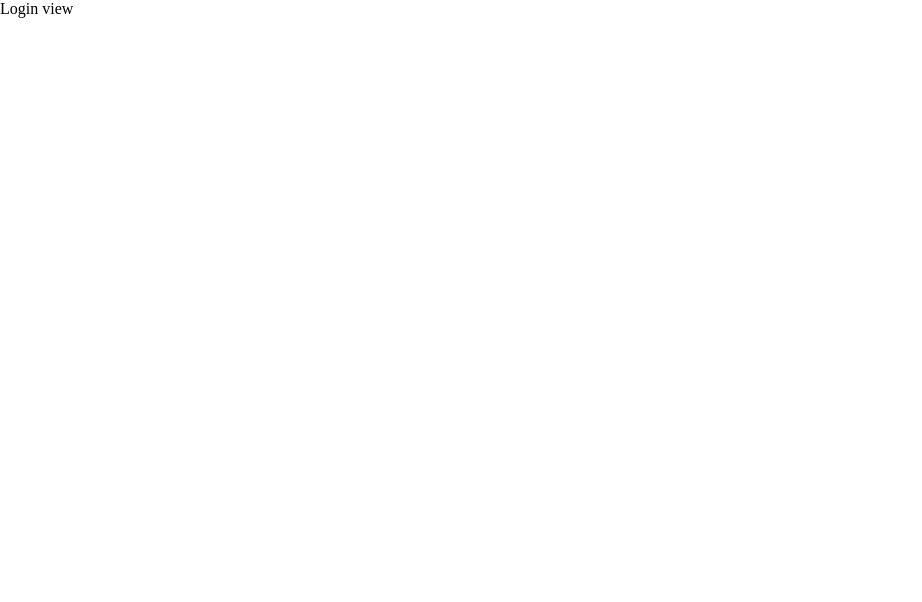
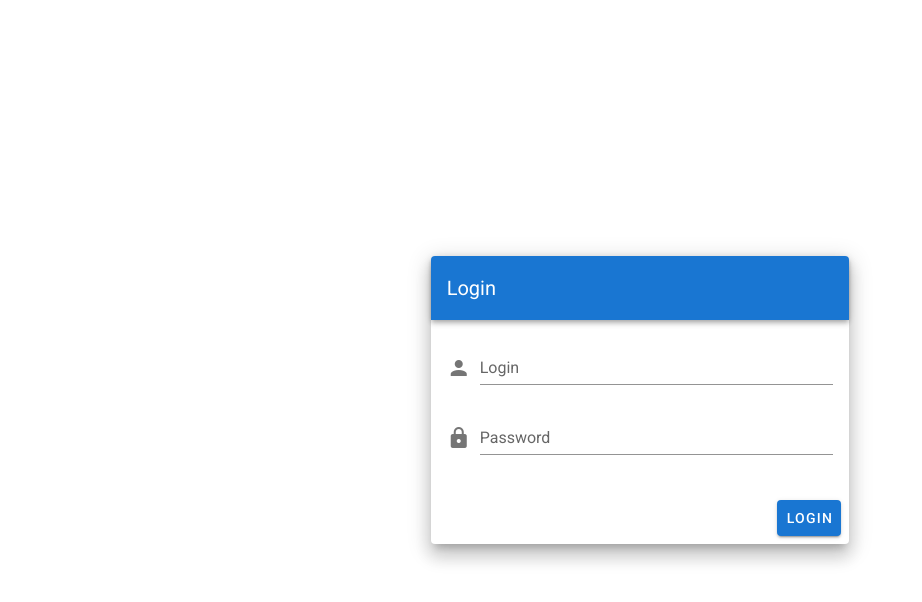
Before and after one commit to Dicksenz/vuejs-custom-template, a Vue app: page /login in a window 1280 px wide. Shown: the top 602 px of the page, without its empty margins (0-922 px from the left). Built offline with nearby package versions, Linux system fonts and the light colour scheme.

Commit message:
login componenet added

```diff
--- a/src/layouts/MainLayout.vue
+++ b/src/layouts/MainLayout.vue
@@ -27,6 +27,14 @@
           </v-list-item>
         </v-list-item-group>
       </v-list>
+      <template v-slot:append>
+        <div class="pa-2">
+          <v-btn class="primary white--text" block to="/login"
+            ><v-icon left>mdi-logout</v-icon>
+            Logout
+          </v-btn>
+        </div>
+      </template>
     </v-navigation-drawer>
 
     <v-app-bar app color="primary" dark>
@@ -40,6 +48,7 @@
       <v-app-bar-nav-icon @click="drawer = !drawer"></v-app-bar-nav-icon>
 
       <v-toolbar-title>Elearning</v-toolbar-title>
+      <v-spacer></v-spacer>
     </v-app-bar>
 
     <v-main>
--- a/src/views/Login.vue
+++ b/src/views/Login.vue
@@ -1,5 +1,41 @@
 <template>
-  <div><p>Login view</p></div>
+  <v-app id="inspire">
+    <v-content>
+      <v-container fluid fill-height>
+        <v-layout align-center justify-center>
+          <v-flex xs12 sm8 md4>
+            <v-card class="elevation-12" max-width="500">
+              <v-toolbar dark color="primary">
+                <v-toolbar-title>Login</v-toolbar-title>
+              </v-toolbar>
+              <v-card-text>
+                <v-form>
+                  <v-text-field
+                    prepend-icon="mdi-account"
+                    name="login"
+                    label="Login"
+                    type="text"
+                  ></v-text-field>
+
+                  <v-text-field
+                    id="password"
+                    prepend-icon="mdi-lock"
+                    name="password"
+                    label="Password"
+                    type="password"
+                  ></v-text-field>
+                </v-form>
+              </v-card-text>
+              <v-card-actions>
+                <v-spacer></v-spacer>
+                <v-btn color="primary" to="/">Login</v-btn>
+              </v-card-actions>
+            </v-card>
+          </v-flex>
+        </v-layout>
+      </v-container>
+    </v-content>
+  </v-app>
 </template>
 
 <script>
```
